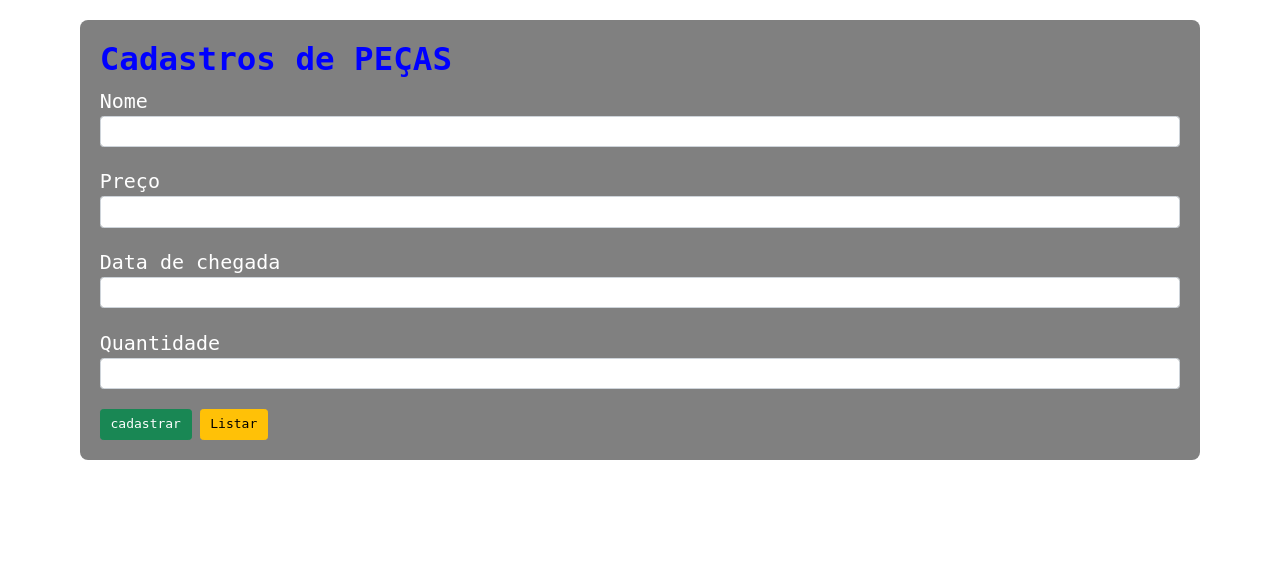
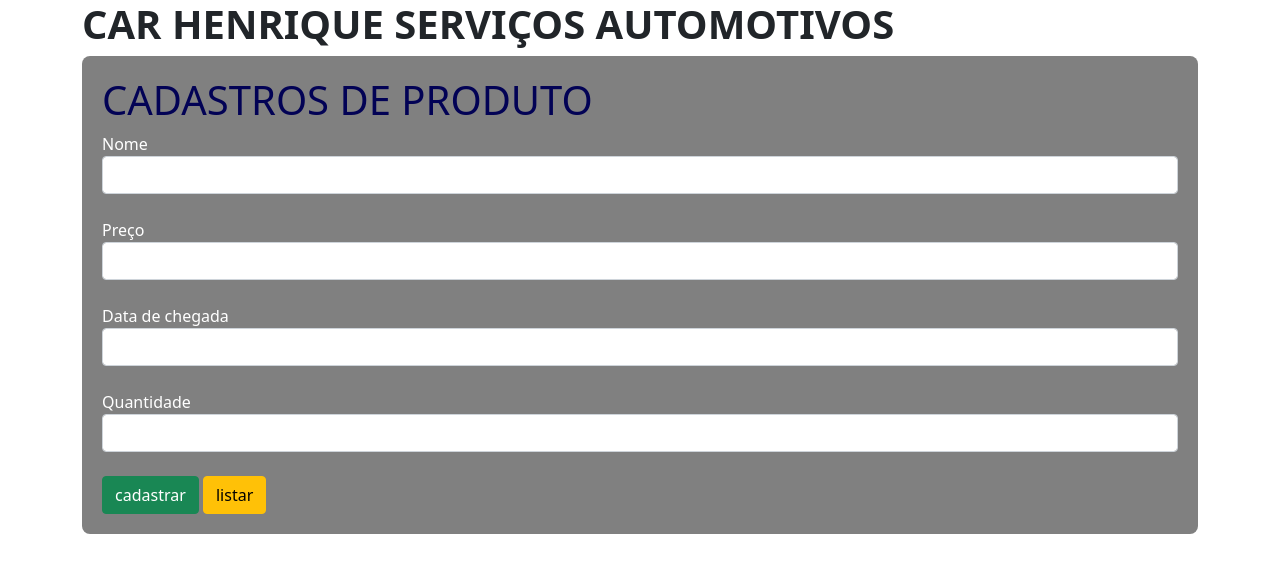
Before and after one commit to SamSantos1jz/crud-produto-django, a Django app: page /estoque/cadastrar_produto/ in a window 1280 px wide. Shown: the top 573 px of the page. Run offline with Django 5.2, Linux system fonts and the light colour scheme; some libraries are stand-ins or nearby versions.

Commit message:
feat: contrucao de design e novas colunas no banco

```diff
--- a/estoque/models.py
+++ b/estoque/models.py
@@ -8,6 +8,5 @@ class Produto(models.Model):
     preco = models.FloatField()
     validade= models.CharField(max_length=10)
     quantidade=models.IntegerField()
-
     def __str__(self):
         return self.nome
--- a/estoque/templates/cadastrar_produto.html
+++ b/estoque/templates/cadastrar_produto.html
@@ -3,73 +3,76 @@
   <head>
     <meta charset="utf-8">
     <meta name="viewport" content="width=device-width, initial-scale=1">
-
-
     <link href="https://cdn.jsdelivr.net/npm/bootstrap@5.0.2/dist/css/bootstrap.min.css" rel="stylesheet" integrity="sha384-EVSTQN3/azprG1Anm3QDgpJLIm9Nao0Yz1ztcQTwFspd3yD65VohhpuuCOmLASjC" crossorigin="anonymous">
-
+    <link href=" https://cdn.jsdelivr.net/npm/sweetalert2@11.12.4/dist/sweetalert2.min.css " rel="stylesheet">
     <title>Cadastrar Produto</title>
-
     <style>
-      *{
-        padding: 0;
-        margin: 0;
-        font-family: monospace;
-      }
       .form-principal{
         background-color: gray;
         padding: 20px;
         border-radius: 8px;
-        margin-top: 20px;
         color: white;
       }
-      .form-principal label {
-        font-size: 20px;
-      }
     </style>
-
     <script>
       function verificacao(){
+        event.preventDefault(); // vai impedir que o form vai ser sub
         const inputNome = document.getElementById("nome").value
         const inputPreco = document.getElementById("preco").value
         const inputQuant = document.getElementById("quantidade").value
 
         if (inputNome !== "" && inputPreco !== "" && inputQuant !== "") {
-        alert("Itens cadastrados com sucesso!");
+          Swal.fire({
+            text: "Produto cadastrado com sucesso!!",
+            icon: "success",
+            confirmButtonText: `
+              <i class="fa fa-thumbs-up"></i> OK!
+            `,
+            willClose: () => {
+              // Após o fechamento do alerta, submete o formulário
+              document.querySelector('form').submit();
+            }
+          });
         } else {
-            alert("ITENS VAZIOS!!");
-            event.preventDefault();
+             Swal.fire({
+              text: "Campos de texto em branco!",
+              icon:"info",
+              timer: 3000
+             })
         }
+      }
+      function listarProduto(){
+        window.location.href = "/estoque/listar_produto/";
       }
     </script>
 
   </head>
   <body>
+
     <div class="container">
+      <h1 style="font-weight: 800;" >CAR HENRIQUE SERVIÇOS AUTOMOTIVOS</h1>
+        <form onsubmit="verificacao()" class="form-principal" action="/estoque/cadastrar_produto/" method="POST"> {% csrf_token %}
+            <h1 style="font-weight: 500; color: rgb(2, 2, 85);">CADASTROS DE PRODUTO</h1>
 
-        <form onsubmit="verificacao()" class="form-principal" action="/estoque/cadastrar_produto/" method="POST"> {% csrf_token %}
-            <h1 style="font-weight: 800; color: blue;">Cadastros de PEÇAS</h1>
             <label for="">Nome </label>
             <input class="form-control" type="text" name="nome" id="nome">
             <br>
-
             <label for="">Preço </label>
             <input  class="form-control" type="number" name="preco" id="preco">
             <br>
-
             <label for="">Data de chegada</label>
             <input  class="form-control" type="text" name="validade">
             <br>
-
             <label for="">Quantidade</label>
             <input  class="form-control" type="number" name="quantidade" id="quantidade">
             <br>
+            <input  class="btn btn-success" type="submit" value="cadastrar">
+            <input class="btn btn-warning" onclick="listarProduto()" type="button" value="listar">
 
-            <input  class="btn btn-success" type="submit" value="cadastrar">
-            <a href="estoque/listar_produto.html" class="btn btn-warning" type="button" value="listar" >Listar</a>
         </form>
-    </div>
+         </div>
 
     <script src="https://cdn.jsdelivr.net/npm/bootstrap@5.0.2/dist/js/bootstrap.bundle.min.js" integrity="sha384-MrcW6ZMFYlzcLA8Nl+NtUVF0sA7MsXsP1UyJoMp4YLEuNSfAP+JcXn/tWtIaxVXM" crossorigin="anonymous"></script>
-
+    <script src=" https://cdn.jsdelivr.net/npm/sweetalert2@11.12.4/dist/sweetalert2.all.min.js "></script>
   </body>
 </html>
--- a/estoque/views.py
+++ b/estoque/views.py
@@ -10,13 +10,13 @@ def cadastrar_produto(request):
     elif request.method == "POST":
         var_nome = request.POST.get('nome')
         var_preco = request.POST.get('preco')
-        var_validade = request.POST.get('validade')
+        var_valiade = request.POST.get('validade')
         var_quantidade = request.POST.get('quantidade')
 
         produto = Produto(
             nome = var_nome,
             preco = var_preco,
-            validade = var_validade,
+            validade = var_valiade,
             quantidade = var_quantidade
         )
 
```
Also changed, not shown: estoque/templates/listar_produto.html (+15 -2 lines), db.sqlite3, estoque/imgs/motores-cars-painel.jpeg (added).
